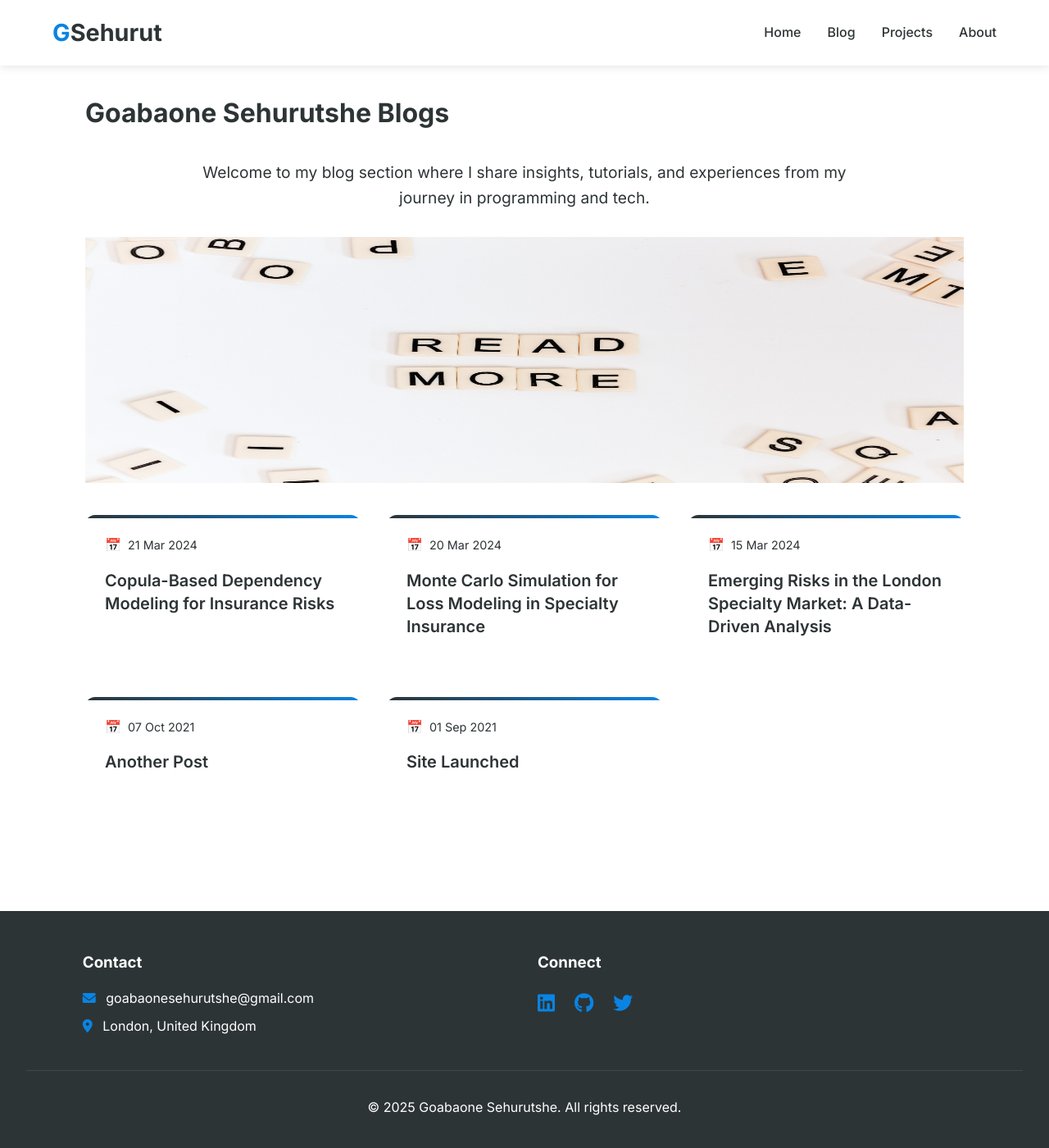
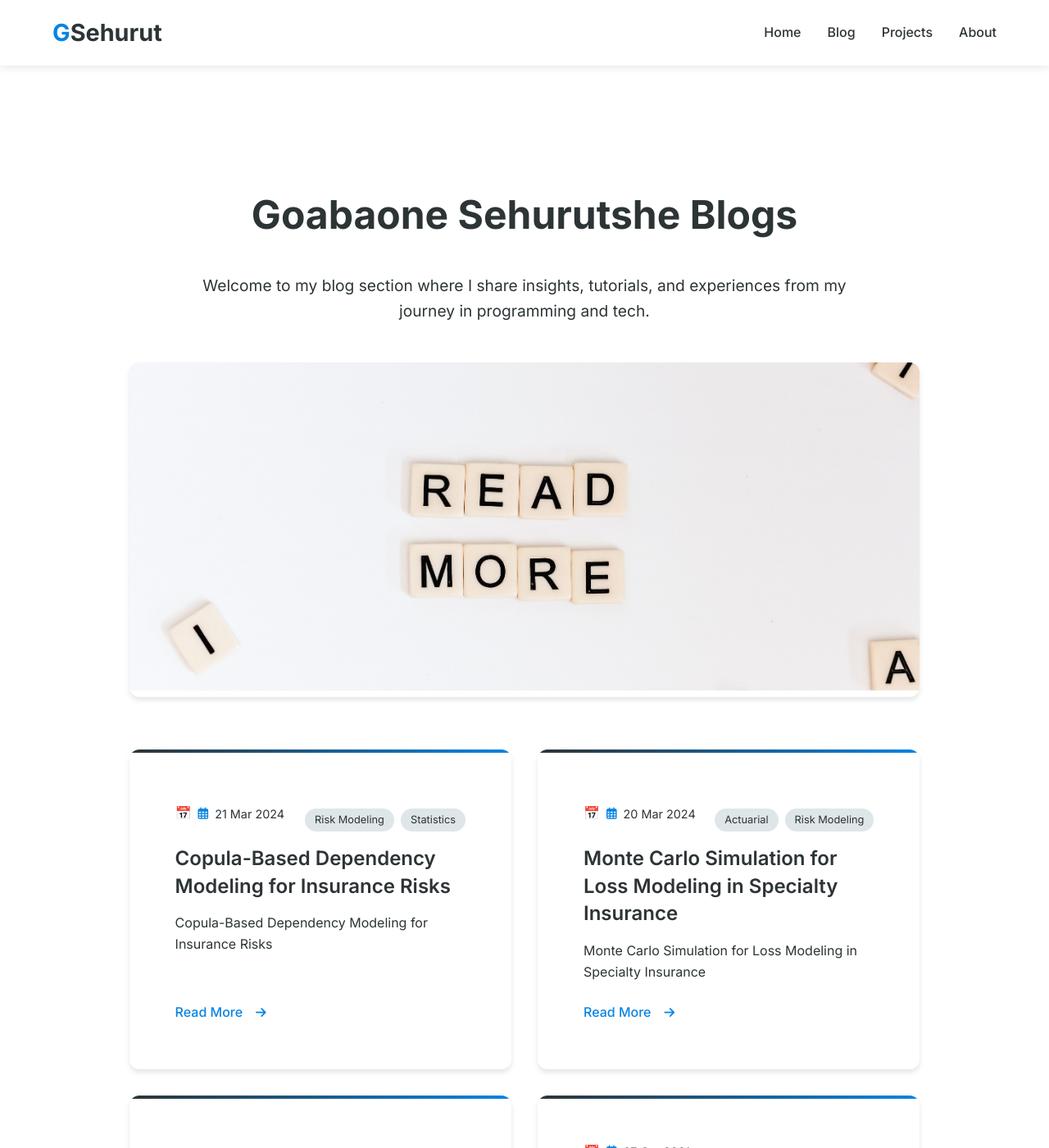
Before and after one commit to GSehurut/GSehurut.github.io, a Jekyll site: the page built from blog/index.html, in a window 1280 px wide and 1400 px high. Shown: the whole window at 82% size. Built offline with Jekyll 4.4.1, drawn with Linux system fonts in a browser that asks for light colours; some of the changed text lies outside the part shown.

Commit message:
updating some pages

```diff
--- a/blog/index.html
+++ b/blog/index.html
@@ -3,22 +3,55 @@ layout: default
 title: Goabaone Sehurutshe Blogs
 ---
 
+<div class="blog-container">
+  <section class="blog-hero">
+    <div class="blog-header">
       <h1>{{ page.title }}</h1>
       <p class="blog-description">
-  Welcome to my blog section where I share insights, tutorials, and experiences
-  from my journey in programming and tech.
+        Welcome to my blog section where I share insights, tutorials, and
+        experiences from my journey in programming and tech.
       </p>
-<img src="/pictures/blog.jpg" width="100%" height="300px" alt="Blog Image" />
+    </div>
+    <div class="blog-hero-image">
+      <img src="/pictures/blog.jpg" alt="Blog Image" />
+    </div>
+  </section>
 
-<ul class="posts">
+  <section class="blog-posts">
+    <div class="posts-grid">
       {% for post in site.posts %}
-  <li class="post-card">
+      <article class="post-card">
+        <div class="post-card-content">
           <div class="post-meta">
-      <span class="post-date">{{ post.date | date_to_string }}</span>
+            <span class="post-date">
+              <i class="far fa-calendar-alt"></i>
+              {{ post.date | date_to_string }}
+            </span>
+            {% if post.categories %}
+            <div class="post-categories">
+              {% for category in post.categories %}
+              <span class="post-category">{{ category }}</span>
+              {% endfor %}
             </div>
-    <a href="{{ post.url }}" class="post-title" title="{{ post.title }}"
+            {% endif %}
+          </div>
+          <h2 class="post-title">
+            <a href="{{ post.url }}" title="{{ post.title }}"
               >{{ post.title }}</a
             >
-  </li>
+          </h2>
+          {% if post.excerpt %}
+          <p class="post-excerpt">
+            {{ post.excerpt | strip_html | truncatewords: 30 }}
+          </p>
+          {% endif %}
+          <a href="{{ post.url }}" class="read-more">
+            Read More
+            <i class="fas fa-arrow-right"></i>
+          </a>
+        </div>
+      </article>
       {% endfor %}
-</ul>
+    </div>
+  </section>
+</div>
--- a/css/main.css
+++ b/css/main.css
@@ -86,24 +86,12 @@ nav a:hover {
 .hero-section {
   text-align: center;
   padding: 6rem 0;
-  background: linear-gradient(135deg, #f5f7fa 0%, #c3cfe2 100%);
+  background: linear-gradient(135deg, var(--primary-color) 0%, var(--secondary-color) 100%);
   border-radius: 1rem;
   margin-bottom: 4rem;
   position: relative;
   overflow: hidden;
   animation: fadeIn 1s ease-out;
-}
-
-.hero-section::before {
-  content: '';
-  position: absolute;
-  top: 0;
-  left: 0;
-  right: 0;
-  bottom: 0;
-  background: url('/pictures/Goabaone.jpg') center/cover;
-  opacity: 0.1;
-  z-index: 0;
 }
 
 .hero-content {
@@ -117,7 +105,7 @@ nav a:hover {
 .hero-section h1 {
   font-size: 4rem;
   margin-bottom: 1rem;
-  color: var(--primary-color);
+  color: var(--white);
   font-weight: 800;
   line-height: 1.2;
   text-shadow: 2px 2px 4px rgba(0, 0, 0, 0.1);
@@ -125,17 +113,19 @@ nav a:hover {
 
 .hero-section h2 {
   font-size: 2rem;
-  color: var(--secondary-color);
+  color: var(--white);
   margin-bottom: 1.5rem;
   font-weight: 600;
+  opacity: 0.9;
 }
 
 .tagline {
   font-size: 1.3rem;
-  color: #636e72;
+  color: var(--white);
   max-width: 600px;
   margin: 0 auto 2rem;
   line-height: 1.6;
+  opacity: 0.9;
 }
 
 .hero-cta {
@@ -189,25 +179,26 @@ nav a:hover {
 }
 
 .cta-button.primary {
-  background-color: var(--secondary-color);
-  color: var(--white);
-  box-shadow: 0 4px 15px rgba(9, 132, 227, 0.3);
+  background-color: var(--white);
+  color: var(--primary-color);
+  box-shadow: 0 4px 15px rgba(255, 255, 255, 0.2);
 }
 
 .cta-button.primary:hover {
   transform: translateY(-2px);
-  box-shadow: 0 6px 20px rgba(9, 132, 227, 0.4);
+  box-shadow: 0 6px 20px rgba(255, 255, 255, 0.3);
+  background-color: var(--light-gray);
 }
 
 .cta-button.secondary {
   background-color: transparent;
-  border: 2px solid var(--secondary-color);
-  color: var(--secondary-color);
+  border: 2px solid var(--white);
+  color: var(--white);
 }
 
 .cta-button.secondary:hover {
-  background-color: var(--secondary-color);
-  color: var(--white);
+  background-color: var(--white);
+  color: var(--primary-color);
   transform: translateY(-2px);
 }
 
@@ -1495,3 +1486,198 @@ a, button {
     padding: 2rem 0;
   }
 }
+
+/* Blog Page Styles */
+.blog-container {
+  max-width: var(--max-width);
+  margin: 0 auto;
+  padding: calc(var(--header-height) + 2rem) 5% 4rem;
+}
+
+.blog-hero {
+  margin-bottom: 4rem;
+  animation: fadeIn 1s ease-out;
+}
+
+.blog-header {
+  text-align: center;
+  max-width: 800px;
+  margin: 0 auto 3rem;
+}
+
+.blog-header h1 {
+  font-size: 3rem;
+  color: var(--primary-color);
+  margin-bottom: 1.5rem;
+}
+
+.blog-description {
+  font-size: 1.2rem;
+  color: var(--text-color);
+  line-height: 1.6;
+  margin-bottom: 2rem;
+}
+
+.blog-hero-image {
+  position: relative;
+  border-radius: 12px;
+  overflow: hidden;
+  box-shadow: 0 4px 6px rgba(0, 0, 0, 0.1);
+}
+
+.blog-hero-image img {
+  width: 100%;
+  height: 400px;
+  object-fit: cover;
+  transition: transform 0.5s ease;
+}
+
+.blog-hero-image:hover img {
+  transform: scale(1.02);
+}
+
+.blog-posts {
+  animation: fadeIn 1s ease-out;
+  animation-fill-mode: both;
+  animation-delay: 0.2s;
+}
+
+.posts-grid {
+  display: grid;
+  grid-template-columns: repeat(auto-fill, minmax(350px, 1fr));
+  gap: 2rem;
+  margin-top: 2rem;
+}
+
+.post-card {
+  background: var(--white);
+  border-radius: 12px;
+  overflow: hidden;
+  box-shadow: 0 4px 6px rgba(0, 0, 0, 0.1);
+  transition: transform 0.3s ease, box-shadow 0.3s ease;
+  height: 100%;
+  display: flex;
+  flex-direction: column;
+}
+
+.post-card:hover {
+  transform: translateY(-5px);
+  box-shadow: 0 10px 20px rgba(0, 0, 0, 0.1);
+}
+
+.post-card-content {
+  padding: 2rem;
+  flex-grow: 1;
+  display: flex;
+  flex-direction: column;
+}
+
+.post-meta {
+  display: flex;
+  justify-content: space-between;
+  align-items: center;
+  margin-bottom: 1rem;
+  color: var(--text-muted);
+  font-size: 0.9rem;
+}
+
+.post-date {
+  display: flex;
+  align-items: center;
+  gap: 0.5rem;
+}
+
+.post-date i {
+  color: var(--secondary-color);
+}
+
+.post-categories {
+  display: flex;
+  flex-wrap: wrap;
+  gap: 0.5rem;
+}
+
+.post-category {
+  background: var(--light-gray);
+  color: var(--primary-color);
+  padding: 0.25rem 0.75rem;
+  border-radius: 20px;
+  font-size: 0.8rem;
+  transition: background-color 0.3s ease;
+}
+
+.post-category:hover {
+  background: var(--secondary-color);
+  color: var(--white);
+}
+
+.post-title {
+  font-size: 1.5rem;
+  margin-bottom: 1rem;
+  line-height: 1.4;
+}
+
+.post-title a {
+  color: var(--primary-color);
+  text-decoration: none;
+  transition: color 0.3s ease;
+}
+
+.post-title a:hover {
+  color: var(--secondary-color);
+}
+
+.post-excerpt {
+  color: var(--text-muted);
+  margin-bottom: 1.5rem;
+  line-height: 1.6;
+  flex-grow: 1;
+}
+
+.read-more {
+  display: inline-flex;
+  align-items: center;
+  gap: 0.5rem;
+  color: var(--secondary-color);
+  text-decoration: none;
+  font-weight: 500;
+  transition: all 0.3s ease;
+  margin-top: auto;
+}
+
+.read-more:hover {
+  color: var(--primary-color);
+  gap: 0.8rem;
+}
+
+.read-more i {
+  font-size: 0.9rem;
+  transition: transform 0.3s ease;
+}
+
+.read-more:hover i {
+  transform: translateX(5px);
+}
+
+/* Responsive Design */
+@media (max-width: 768px) {
+  .blog-header h1 {
+    font-size: 2.5rem;
+  }
+
+  .blog-description {
+    font-size: 1.1rem;
+  }
+
+  .blog-hero-image img {
+    height: 300px;
+  }
+
+  .posts-grid {
+    grid-template-columns: 1fr;
+  }
+
+  .post-card-content {
+    padding: 1.5rem;
+  }
+}
--- a/index.html
+++ b/index.html
@@ -7,7 +7,7 @@ description: Actuarial Developer & Data Engineer specializing in London Specialt
 <div class="hero-section">
   <div class="hero-content">
     <h1>Goabaone Sehurutshe</h1>
-    <h2>Actuarial Developer & Data Engineer</h2>
+    <h2>Portfolio Analytics Analyst | Actuarial</h2>
     <p class="tagline">
       Specializing in London Specialty Market Analytics & Risk Modeling
     </p>
```
Lines whose indentation alone changed are shown as unchanged.
